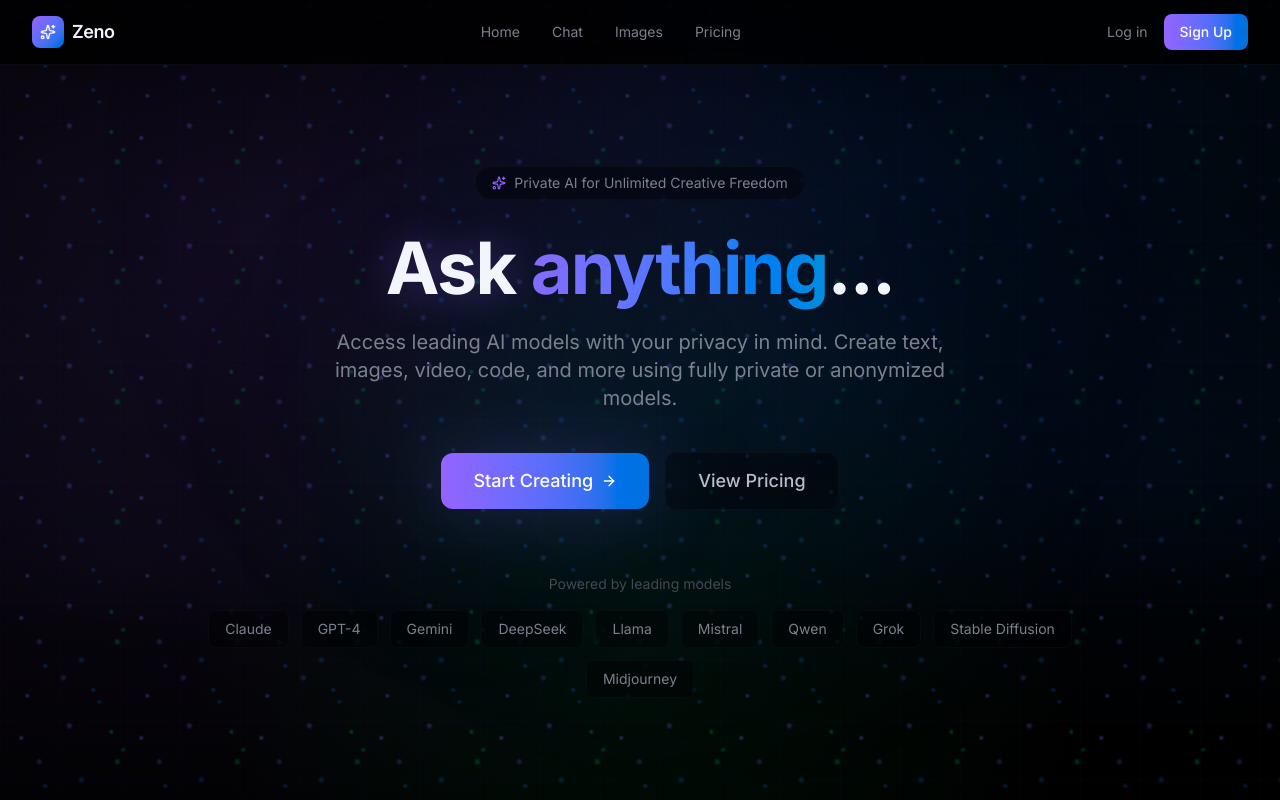
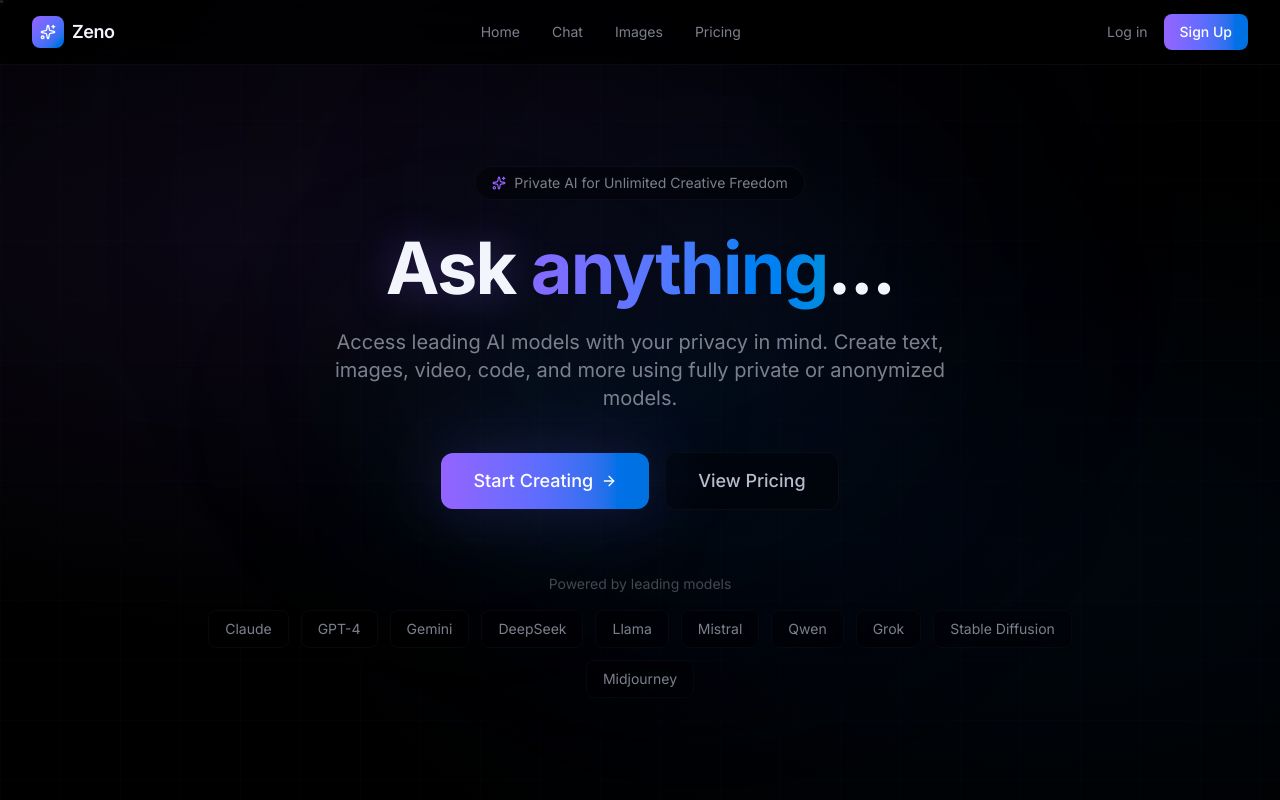
Before and after one commit to mystry112000/cbe-boy7, a Next.js app: page / in a window 1280 px wide. Shown: the top 800 px of the page. Built offline with nearby package versions, Linux system fonts and the light colour scheme.

Commit message:
Space theme: 80-star field + 3 shooting stars

```diff
--- a/src/app/globals.css
+++ b/src/app/globals.css
@@ -26,11 +26,8 @@
 body {
   background: var(--background);
   background-image:
-    radial-gradient(ellipse at 20% 30%, oklch(0.65 0.25 290 / 0.12) 0%, transparent 50%),
-    radial-gradient(ellipse at 80% 20%, oklch(0.55 0.2 250 / 0.1) 0%, transparent 50%),
-    radial-gradient(ellipse at 50% 80%, oklch(0.7 0.2 150 / 0.08) 0%, transparent 50%),
-    radial-gradient(ellipse at 10% 70%, oklch(0.65 0.25 290 / 0.06) 0%, transparent 40%),
-    radial-gradient(ellipse at 90% 60%, oklch(0.55 0.2 250 / 0.06) 0%, transparent 40%);
+    radial-gradient(ellipse at 20% 30%, oklch(0.65 0.25 290 / 0.08) 0%, transparent 50%),
+    radial-gradient(ellipse at 80% 70%, oklch(0.55 0.2 250 / 0.06) 0%, transparent 50%);
   color: var(--foreground);
   background-attachment: fixed;
 }
@@ -42,28 +39,159 @@
   pointer-events: none;
   z-index: -1;
   background-image:
-    radial-gradient(3px 3px at 10% 20%, oklch(0.65 0.25 290 / 0.4), transparent),
-    radial-gradient(3px 3px at 30% 60%, oklch(0.55 0.2 250 / 0.35), transparent),
-    radial-gradient(4px 4px at 50% 10%, oklch(0.65 0.25 290 / 0.3), transparent),
-    radial-gradient(3px 3px at 70% 80%, oklch(0.55 0.2 250 / 0.35), transparent),
-    radial-gradient(4px 4px at 90% 40%, oklch(0.7 0.2 150 / 0.3), transparent),
-    radial-gradient(3px 3px at 15% 85%, oklch(0.65 0.25 290 / 0.35), transparent),
-    radial-gradient(4px 4px at 60% 55%, oklch(0.55 0.2 250 / 0.3), transparent),
-    radial-gradient(3px 3px at 85% 15%, oklch(0.7 0.2 150 / 0.35), transparent),
-    radial-gradient(4px 4px at 25% 40%, oklch(0.65 0.25 290 / 0.25), transparent),
-    radial-gradient(3px 3px at 75% 90%, oklch(0.55 0.2 250 / 0.3), transparent),
-    radial-gradient(4px 4px at 45% 70%, oklch(0.65 0.25 290 / 0.25), transparent),
-    radial-gradient(3px 3px at 95% 30%, oklch(0.7 0.2 150 / 0.3), transparent);
-  background-size: 120px 120px;
-  animation: drift 40s linear infinite;
+    radial-gradient(1px 1px at 54.4% 78.7%, white / 0.73, transparent),
+    radial-gradient(2px 2px at 97.0% 10.7%, white / 0.49, transparent),
+    radial-gradient(1.5px 1.5px at 8.1% 83.1%, oklch(0.7 0.1 250) / 0.77, transparent),
+    radial-gradient(1px 1px at 93.4% 16.8%, white / 0.97, transparent),
+    radial-gradient(1px 1px at 13.9% 25.4%, white / 0.58, transparent),
+    radial-gradient(1.5px 1.5px at 70.1% 5.7%, white / 0.71, transparent),
+    radial-gradient(1px 1px at 94.7% 24.9%, oklch(0.85 0.1 200) / 0.86, transparent),
+    radial-gradient(1px 1px at 73.5% 85.3%, white / 0.40, transparent),
+    radial-gradient(1px 1px at 25.4% 24.0%, white / 0.61, transparent),
+    radial-gradient(1px 1px at 57.7% 16.9%, white / 0.74, transparent),
+    radial-gradient(1px 1px at 50.7% 58.4%, white / 0.42, transparent),
+    radial-gradient(1.5px 1.5px at 81.9% 4.6%, oklch(0.7 0.1 250) / 0.95, transparent),
+    radial-gradient(1.5px 1.5px at 7.8% 55.4%, oklch(0.7 0.1 250) / 0.87, transparent),
+    radial-gradient(1px 1px at 56.7% 19.8%, white / 0.49, transparent),
+    radial-gradient(1px 1px at 63.5% 92.3%, oklch(0.7 0.1 250) / 0.33, transparent),
+    radial-gradient(1px 1px at 17.4% 26.4%, white / 0.76, transparent),
+    radial-gradient(1px 1px at 96.4% 79.3%, oklch(0.7 0.1 250) / 0.87, transparent),
+    radial-gradient(1px 1px at 15.5% 71.6%, white / 0.51, transparent),
+    radial-gradient(1.5px 1.5px at 2.1% 9.1%, oklch(0.7 0.1 250) / 0.91, transparent),
+    radial-gradient(1px 1px at 53.6% 34.5%, white / 0.44, transparent),
+    radial-gradient(1px 1px at 52.9% 58.4%, white / 0.31, transparent),
+    radial-gradient(1px 1px at 61.2% 49.5%, white / 0.85, transparent),
+    radial-gradient(1px 1px at 48.4% 53.8%, white / 0.88, transparent),
+    radial-gradient(1.5px 1.5px at 34.9% 88.8%, oklch(0.7 0.1 250) / 0.99, transparent),
+    radial-gradient(1.5px 1.5px at 73.8% 18.4%, white / 0.68, transparent),
+    radial-gradient(1px 1px at 93.0% 55.0%, oklch(0.7 0.1 250) / 0.68, transparent),
+    radial-gradient(1px 1px at 73.8% 44.0%, white / 0.37, transparent),
+    radial-gradient(1px 1px at 93.7% 6.1%, white / 0.87, transparent),
+    radial-gradient(1px 1px at 72.3% 64.9%, white / 0.54, transparent),
+    radial-gradient(1.5px 1.5px at 32.8% 59.8%, oklch(0.7 0.1 250) / 0.94, transparent),
+    radial-gradient(1.5px 1.5px at 36.5% 54.2%, white / 0.96, transparent),
+    radial-gradient(1px 1px at 55.0% 27.3%, white / 0.67, transparent),
+    radial-gradient(1px 1px at 51.3% 89.2%, white / 0.47, transparent),
+    radial-gradient(1px 1px at 76.2% 69.7%, oklch(0.7 0.1 250) / 0.39, transparent),
+    radial-gradient(1.5px 1.5px at 82.8% 26.7%, oklch(0.7 0.1 250) / 0.43, transparent),
+    radial-gradient(1.5px 1.5px at 29.0% 6.6%, white / 0.66, transparent),
+    radial-gradient(1.5px 1.5px at 17.0% 40.6%, white / 0.88, transparent),
+    radial-gradient(1px 1px at 24.7% 48.2%, white / 0.68, transparent),
+    radial-gradient(1px 1px at 7.9% 74.3%, white / 0.36, transparent),
+    radial-gradient(2px 2px at 90.1% 16.3%, oklch(0.7 0.1 250) / 0.73, transparent),
+    radial-gradient(1.5px 1.5px at 48.8% 44.7%, oklch(0.7 0.1 250) / 0.32, transparent),
+    radial-gradient(1px 1px at 33.6% 28.6%, oklch(0.7 0.1 250) / 0.39, transparent),
+    radial-gradient(1.5px 1.5px at 25.7% 76.5%, white / 0.62, transparent),
+    radial-gradient(1px 1px at 81.1% 19.5%, white / 0.39, transparent),
+    radial-gradient(1px 1px at 57.4% 27.1%, white / 0.34, transparent),
+    radial-gradient(1px 1px at 23.2% 73.1%, oklch(0.7 0.1 250) / 0.86, transparent),
+    radial-gradient(1px 1px at 55.3% 7.5%, oklch(0.7 0.1 250) / 0.96, transparent),
+    radial-gradient(1px 1px at 65.4% 34.8%, white / 0.94, transparent),
+    radial-gradient(1.5px 1.5px at 1.4% 77.4%, white / 0.55, transparent),
+    radial-gradient(1.5px 1.5px at 92.2% 59.7%, white / 0.69, transparent),
+    radial-gradient(1px 1px at 71.4% 3.4%, oklch(0.7 0.1 250) / 0.30, transparent),
+    radial-gradient(1.5px 1.5px at 71.8% 54.8%, white / 0.64, transparent),
+    radial-gradient(1px 1px at 22.8% 83.3%, oklch(0.7 0.1 250) / 0.52, transparent),
+    radial-gradient(1px 1px at 28.1% 53.8%, oklch(0.85 0.1 200) / 0.54, transparent),
+    radial-gradient(1px 1px at 63.0% 64.0%, white / 0.71, transparent),
+    radial-gradient(1.5px 1.5px at 95.0% 16.0%, oklch(0.7 0.1 250) / 0.94, transparent),
+    radial-gradient(1px 1px at 80.3% 48.4%, white / 0.40, transparent),
+    radial-gradient(1px 1px at 14.4% 47.5%, white / 0.80, transparent),
+    radial-gradient(1px 1px at 30.3% 34.8%, oklch(0.85 0.1 200) / 0.43, transparent),
+    radial-gradient(1px 1px at 51.5% 12.1%, white / 0.89, transparent),
+    radial-gradient(1px 1px at 80.0% 1.2%, oklch(0.7 0.1 250) / 0.73, transparent),
+    radial-gradient(1px 1px at 39.9% 41.1%, white / 0.48, transparent),
+    radial-gradient(1px 1px at 24.8% 47.5%, white / 0.41, transparent),
+    radial-gradient(1px 1px at 0.7% 37.7%, white / 0.74, transparent),
+    radial-gradient(1px 1px at 88.4% 31.8%, white / 0.83, transparent),
+    radial-gradient(1px 1px at 81.8% 55.2%, white / 0.95, transparent),
+    radial-gradient(1.5px 1.5px at 32.9% 66.1%, oklch(0.7 0.1 250) / 0.94, transparent),
+    radial-gradient(1px 1px at 30.7% 83.2%, white / 0.55, transparent),
+    radial-gradient(1px 1px at 34.8% 78.3%, white / 0.53, transparent),
+    radial-gradient(1px 1px at 31.0% 62.0%, white / 0.58, transparent),
+    radial-gradient(1px 1px at 16.0% 62.5%, white / 0.73, transparent),
+    radial-gradient(1px 1px at 25.9% 83.8%, white / 0.48, transparent),
+    radial-gradient(1px 1px at 93.5% 21.4%, white / 0.34, transparent),
+    radial-gradient(1px 1px at 84.7% 74.7%, oklch(0.7 0.1 250) / 0.63, transparent),
+    radial-gradient(1px 1px at 88.1% 16.1%, oklch(0.7 0.1 250) / 0.52, transparent),
+    radial-gradient(1px 1px at 13.9% 21.4%, white / 0.63, transparent),
+    radial-gradient(1.5px 1.5px at 64.4% 41.5%, white / 0.81, transparent),
+    radial-gradient(1px 1px at 84.2% 72.4%, white / 0.99, transparent),
+    radial-gradient(1px 1px at 42.4% 91.3%, white / 0.67, transparent),
+    radial-gradient(1.5px 1.5px at 0.8% 10.6%, white / 0.91, transparent);
+  animation: twinkle 5s ease-in-out infinite alternate;
 }
 
-@keyframes drift {
-  0% { transform: translate(0, 0); }
-  25% { transform: translate(15px, -10px); }
-  50% { transform: translate(-8px, 18px); }
-  75% { transform: translate(10px, 6px); }
-  100% { transform: translate(0, 0); }
+@keyframes twinkle {
+  0% { opacity: 0.6; }
+  100% { opacity: 1; }
+}
+
+.shooting-star {
+  position: fixed;
+  width: 3px;
+  height: 3px;
+  background: white;
+  border-radius: 50%;
+  pointer-events: none;
+  z-index: -1;
+  box-shadow: 0 0 4px 2px rgba(255,255,255,0.2);
+}
+
+.shooting-star::before {
+  content: "";
+  position: absolute;
+  top: 50%;
+  transform: translateY(-50%);
+  width: 80px;
+  height: 1.5px;
+  background: linear-gradient(to left, rgba(255,255,255,0.8), transparent);
+  right: 3px;
+}
+
+.shooting-star:nth-child(1) {
+  top: 8%;
+  right: -100px;
+  animation: shoot1 7s ease-in infinite;
+  animation-delay: 0s;
+}
+
+.shooting-star:nth-child(2) {
+  top: 25%;
+  right: -150px;
+  animation: shoot2 9s ease-in infinite;
+  animation-delay: 3s;
+}
+
+.shooting-star:nth-child(3) {
+  top: 50%;
+  right: -80px;
+  animation: shoot3 11s ease-in infinite;
+  animation-delay: 6s;
+}
+
+@keyframes shoot1 {
+  0% { transform: translate(0, 0) rotate(-25deg); opacity: 0; }
+  3% { opacity: 1; }
+  15% { transform: translate(-500px, 230px) rotate(-25deg); opacity: 1; }
+  18% { opacity: 0; }
+  100% { opacity: 0; transform: translate(-500px, 230px) rotate(-25deg); }
+}
+
+@keyframes shoot2 {
+  0% { transform: translate(0, 0) rotate(-20deg); opacity: 0; }
+  2% { opacity: 0.9; }
+  12% { transform: translate(-400px, 145px) rotate(-20deg); opacity: 0.9; }
+  15% { opacity: 0; }
+  100% { opacity: 0; transform: translate(-400px, 145px) rotate(-20deg); }
+}
+
+@keyframes shoot3 {
+  0% { transform: translate(0, 0) rotate(-30deg); opacity: 0; }
+  4% { opacity: 0.8; }
+  14% { transform: translate(-350px, 200px) rotate(-30deg); opacity: 0.8; }
+  17% { opacity: 0; }
+  100% { opacity: 0; transform: translate(-350px, 200px) rotate(-30deg); }
 }
 
 @keyframes border-glow {
--- a/src/app/layout.tsx
+++ b/src/app/layout.tsx
@@ -24,6 +24,9 @@
     <html lang="en" className={`${inter.variable} ${jetbrainsMono.variable} h-full antialiased`}>
       <body className="min-h-full flex flex-col bg-background text-foreground">
         <Navbar />
+        <div className="shooting-star" />
+        <div className="shooting-star" />
+        <div className="shooting-star" />
         <main className="flex-1">{children}</main>
         <Footer />
       </body>
```
